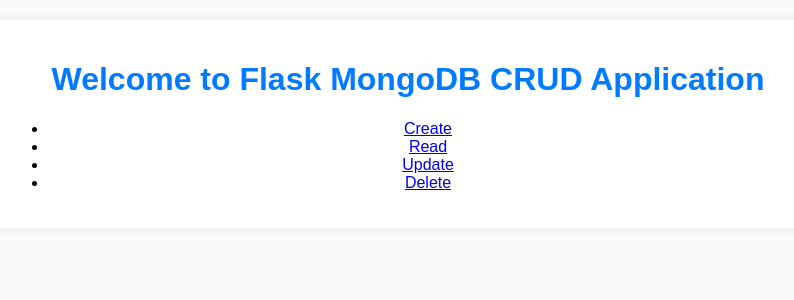
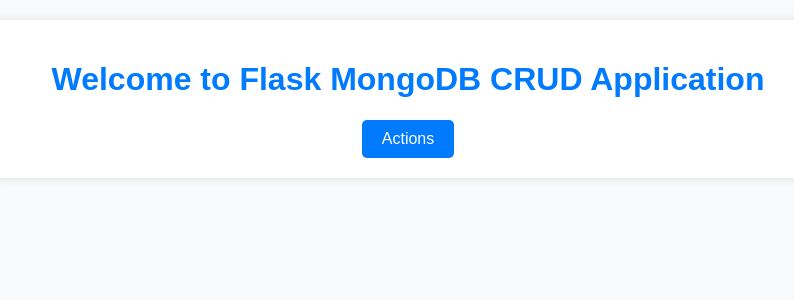
Before and after one commit to kramachandrashenoy/CRUD-Application, a Flask app: page / in a window 1280 px wide. Shown: the top 300 px of the page, without its empty margins (232-1026 px from the left). Run offline with Flask 2, Linux system fonts and the light colour scheme.

Commit message:
updated index.html

```diff
--- a/templates/index.html
+++ b/templates/index.html
@@ -8,14 +8,36 @@
 <body>
     <div class="container">
         <h1>Welcome to Flask MongoDB CRUD Application</h1>
-        <nav>
-            <ul>
-                <li><a href="/create">Create</a></li>
-                <li><a href="/read">Read</a></li>
-                <li><a href="/update">Update</a></li>
-                <li><a href="/delete">Delete</a></li>
-            </ul>
-        </nav>
+        <div class="dropdown-container">
+            <div class="dropdown">
+                <button class="dropbtn">Actions</button>
+                <div class="dropdown-content">
+                    <a href="/create">Create</a>
+                    <a href="/read">Read</a>
+                    <a href="/update">Update</a>
+                    <a href="/delete">Delete</a>
+                </div>
+            </div>
+        </div>
     </div>
+
+    <script>
+        document.addEventListener('DOMContentLoaded', () => {
+            const dropBtn = document.querySelector('.dropbtn');
+            const dropContent = document.querySelector('.dropdown-content');
+
+            dropBtn.addEventListener('click', () => {
+                dropContent.classList.toggle('show');
+            });
+
+            window.addEventListener('click', (e) => {
+                if (!e.target.matches('.dropbtn')) {
+                    if (dropContent.classList.contains('show')) {
+                        dropContent.classList.remove('show');
+                    }
+                }
+            });
+        });
+    </script>
 </body>
 </html>
```
